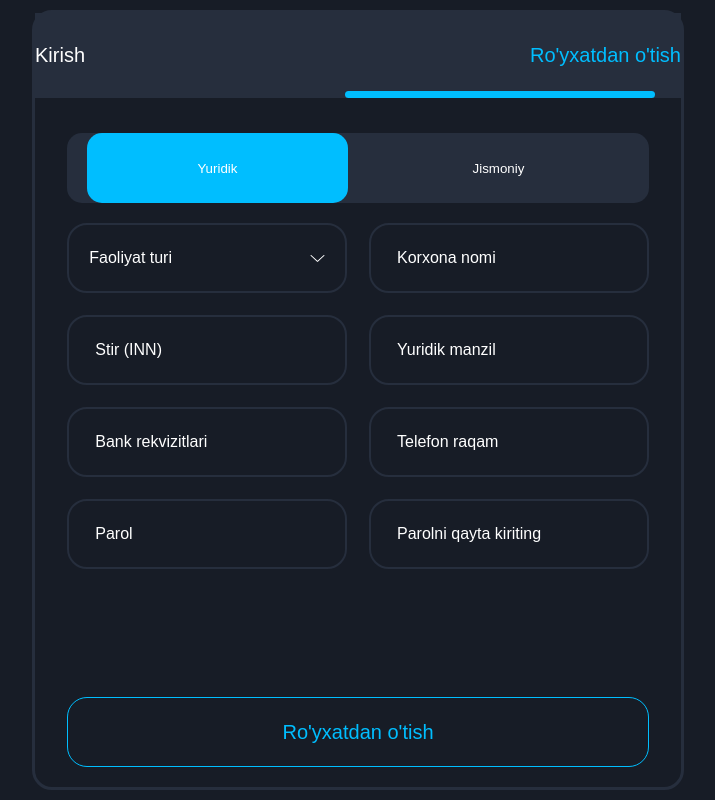
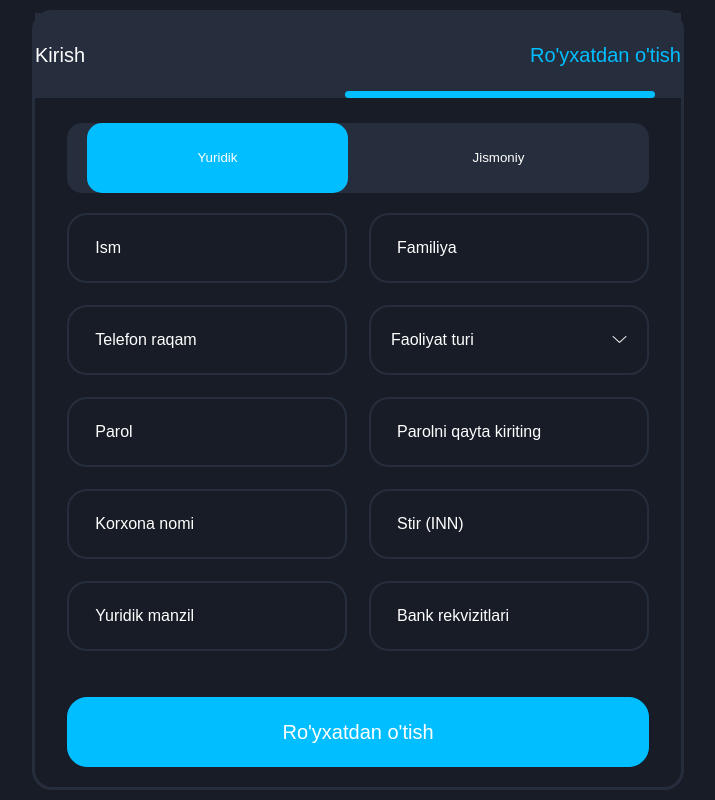
Before and after one commit to dilshodbek0515/envoy-shop, a Next.js app in the folder apps/web/: page /Register in a window 1280 px wide. Shown: the whole page, without its empty margins (362-1077 px from the left). Built offline with nearby package versions, Linux system fonts and the light colour scheme.

Commit message:
register update

```diff
--- a/apps/web/src/components/auth/register/register.css
+++ b/apps/web/src/components/auth/register/register.css
@@ -69,6 +69,15 @@
     transform: translateX(310px);
 }
 
+.center {
+    width: 100%;
+    height: 89%;
+    display: flex;
+    align-items: center;
+    justify-content: space-between;
+    flex-direction: column;
+}
+
 .center_box {
     width: 100%;
     height: auto;
@@ -116,17 +125,6 @@
     background-color: #00BEFF;
 }
 
-
-
-.yuridik_grid {
-    width: 90%;
-    height: auto;
-    display: grid;
-    grid-template-columns: repeat(2, 1fr);
-    gap: 22px;
-    margin-bottom: 93px;
-}
-
 .yuridik_inputs {
     height: 70px;
     border-radius: 20px;
--- a/apps/web/src/components/auth/register/register.jsx
+++ b/apps/web/src/components/auth/register/register.jsx
@@ -7,8 +7,11 @@ import Jismoniy from '../role-second/jismoniy/jismoniy'
 const Register = () => {
   const [active, setActive] = useState('register')
   const [secondRole, setSecondRole] = useState('yuridik')
+  const [errors, setErrors] = useState({})
 
   const [form, setForm] = useState({
+    ism: '',
+    familiya: '',
     faoliyat: '',
     korxona: '',
     stir: '',
@@ -38,6 +41,14 @@ const Register = () => {
       ...prev,
       [name]: value
     }))
+
+    if (errors[name]) {
+      setErrors(prev => {
+        const copy = { ...prev }
+        delete copy[name]
+        return copy
+      })
+    }
   }
 
   const handleSelectFaoliyat = value => {
@@ -47,13 +58,9 @@ const Register = () => {
     }))
   }
 
-  const isYuridikValid =
-    secondRole === 'yuridik' &&
-    Object.values(form).every(v => v.trim().length > 0)
-
   const handleSubmit = e => {
     e.preventDefault()
-    console.log({ secondRole, ...form })
+    console.log({ secondRole, ...form ``})
   }
 
   return (
@@ -81,11 +88,14 @@ const Register = () => {
           />
         </div>
 
+        <div className='center'>
           <div className='center_box'>
             <div className='role_select'>
               <button
                 onClick={() => setSecondRole('yuridik')}
-              className={`yuridik ${secondRole === 'yuridik' ? 'primary' : ''}`}
+                className={`yuridik ${
+                  secondRole === 'yuridik' ? 'primary' : ''
+                }`}
               >
                 Yuridik
               </button>
@@ -105,6 +115,7 @@ const Register = () => {
                 handleChange={handleChange}
                 options={options}
                 handleSelectFaoliyat={handleSelectFaoliyat}
+                errors={errors}
               />
             )}
 
@@ -114,13 +125,11 @@ const Register = () => {
           <button
             type='submit'
             onClick={handleSubmit}
-          disabled={secondRole === 'yuridik' && !isYuridikValid}
-          className={`bottom_btn ${
-            secondRole === 'yuridik' && isYuridikValid ? 'back' : ''
-          }`}
+            className={`bottom_btn ${secondRole === 'yuridik' ? 'back' : ''}`}
           >
             Ro'yxatdan o'tish
           </button>
+        </div>
       </div>
     </div>
   )
--- /dev/null
+++ b/apps/web/src/components/auth/role-second/yuridik/yuridik.css
@@ -0,0 +1,7 @@
+.yuridik_grid {
+    width: 90%;
+    height: auto;
+    display: grid;
+    grid-template-columns: repeat(2, 1fr);
+    gap: 22px;
+}
--- a/apps/web/src/components/auth/role-second/yuridik/yuridik.jsx
+++ b/apps/web/src/components/auth/role-second/yuridik/yuridik.jsx
@@ -1,13 +1,59 @@
 import Input from '../../../input/input'
 import Dropdown from '../../../dropdown/dropdown'
-
-const Yuridik = ({ form, handleChange, options, handleSelectFaoliyat }) => {
+import './yuridik.css'
+const Yuridik = ({
+  form,
+  handleChange,
+  options,
+  handleSelectFaoliyat,
+  errors
+}) => {
   return (
     <form className='yuridik_grid'>
+      <Input
+        label={'Ism'}
+        name='ism'
+        value={form.ism}
+        type='text'
+        onChange={handleChange}
+        // error={errors.ism}
+      />
+      <Input
+        label={'Familiya'}
+        name='familiya'
+        value={form.familiya}
+        type='text'
+        onChange={handleChange}
+        // error={errors.familiya}
+      />
+      <Input
+        label={'Telefon raqam'}
+        name='telefon'
+        value={form.telefon}
+        type='number'
+        onChange={handleChange}
+        // error={errors.telefon}
+      />
       <Dropdown
         value={form.faoliyat}
         options={options}
         onChange={handleSelectFaoliyat}
+      />
+      <Input
+        label={'Parol'}
+        name='parol'
+        value={form.parol}
+        type='text'
+        onChange={handleChange}
+        // error={errors.parol}
+      />
+      <Input
+        label={'Parolni qayta kiriting'}
+        name='qaytaParol'
+        value={form.qaytaParol}
+        type='text'
+        onChange={handleChange}
+        // error={errors.qaytaParol}
       />
       <Input
         label={'Korxona nomi'}
@@ -15,13 +61,15 @@ const Yuridik = ({ form, handleChange, options, handleSelectFaoliyat }) => {
         value={form.korxona}
         type='text'
         onChange={handleChange}
+        // error={errors.korxona}
       />
       <Input
         label={'Stir (INN)'}
         name='stir'
         value={form.stir}
-        type='text'
+        type='number'
         onChange={handleChange}
+        // error={errors.stir}
       />
       <Input
         label={'Yuridik manzil'}
@@ -29,34 +77,15 @@ const Yuridik = ({ form, handleChange, options, handleSelectFaoliyat }) => {
         value={form.yuridik}
         type='text'
         onChange={handleChange}
+        // error={errors.yuridik}
       />
       <Input
         label={'Bank rekvizitlari'}
         name='bank'
         value={form.bank}
-        type='text'
+        type='number'
         onChange={handleChange}
-      />
-      <Input
-        label={'Telefon raqam'}
-        name='telefon'
-        value={form.telefon}
-        type='text'
-        onChange={handleChange}
-      />
-      <Input
-        label={'Parol'}
-        name='parol'
-        value={form.parol}
-        type='text'
-        onChange={handleChange}
-      />
-      <Input
-        label={'Parolni qayta kiriting'}
-        name='qaytaParol'
-        value={form.qaytaParol}
-        type='text'
-        onChange={handleChange}
+        // error={errors.bank}
       />
     </form>
   )
--- a/apps/web/src/components/input/input.css
+++ b/apps/web/src/components/input/input.css
@@ -1,6 +1,7 @@
 .wrapper {
     position: relative;
     width: 100%;
+    height: auto;
 }
 
 .input {
@@ -48,3 +49,13 @@
     border: 1px solid #00BEFF;
     border-radius: 20px;
 }
+
+.input.error {
+    border-color: #ff4d4f;
+}
+
+.error_text {
+    color: #ff4d4f;
+    font-size: 12px;
+    margin-top: 4px;
+}
--- a/apps/web/src/components/input/input.jsx
+++ b/apps/web/src/components/input/input.jsx
@@ -2,19 +2,21 @@
 import { useState } from 'react'
 import './input.css'
 
-const Input = ({ label, value = '', ...props }) => {
+const Input = ({ label, value = '', error, ...props }) => {
   const [focused, setFocused] = useState(false)
   const isActive = focused || value.length > 0
   return (
     <div className={`wrapper ${isActive ? 'active' : ''}`}>
       <label className={`label ${isActive ? 'active' : ''}`}>{label}</label>
       <input
-        className='input'
+        className={`input ${error ? 'error' : ''}`}
         value={value}
         {...props}
         onFocus={() => setFocused(true)}
         onBlur={() => setFocused(false)}
       />
+
+      {error && <span className='error_text'>{error}</span>}
     </div>
   )
 }
```
Also changed, not shown: packages/validation/yuridik-validation.jsx (added, +47 -0 lines). Lines whose indentation alone changed are shown as unchanged.
